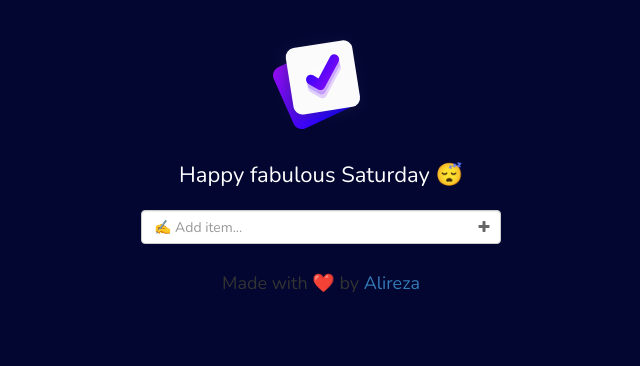
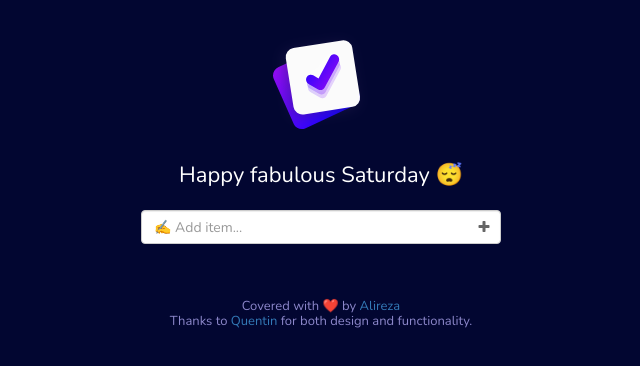
Before and after one commit to alirezabashyri/todost-covered, a React (Create React App) app: page / in a window 1280 px wide. Shown: the top 366 px of the page, without its empty margins (319-959 px from the left). Built offline with nearby package versions, Linux system fonts and the light colour scheme.

Commit message:
Make footer shorter
This will also adds original author name in the footer.

```diff
--- a/src/App.css
+++ b/src/App.css
@@ -85,3 +85,11 @@ footer {
 .todo-list li:hover .close {
   display: block;
 }
+
+h4 {
+	font-size: 13px;
+    color: #8c87ca;
+    text-align: center;
+    margin-top: 40px;
+    line-height: 5px;
+}
--- a/src/App.js
+++ b/src/App.js
@@ -24,7 +24,11 @@ function App() {
         </div>
         <footer>
           <h4>
-            Made with ❤️ by <a href="http://quentincolus.com">Alireza </a>
+            Covered with ❤️ by <a href="http://alirezabashiri.com">Alireza </a>
+            <p></p>
+            Thanks to{" "}
+            <a href="https://codepen.io/Quentincls/pen/bvBrpo">Quentin </a> for
+            both design and functionality.
           </h4>
         </footer>
       </Container>
```
